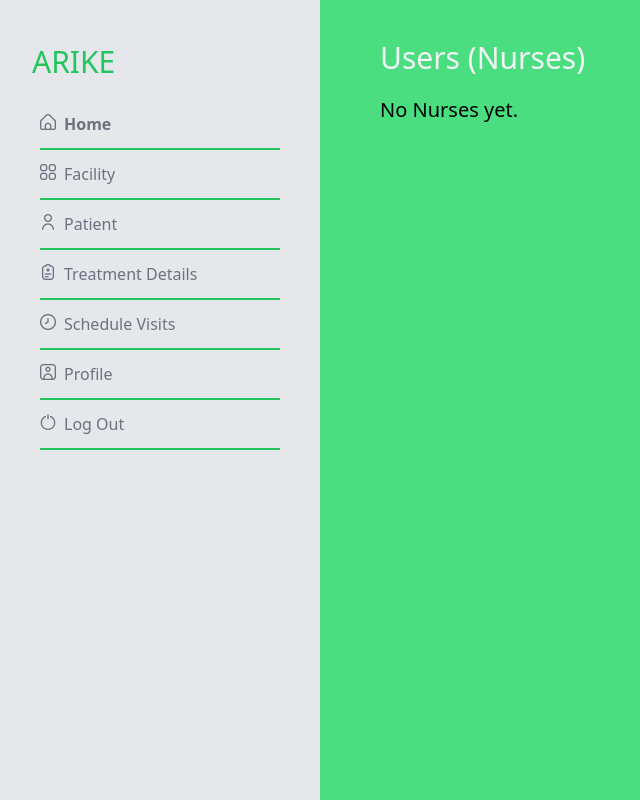
After one commit to Aayushi-Mittal/Arike, a Django app: template templates/nurse/list.html in a window 1280 px wide. The commit adds this page. Shown: the whole page, without its empty margins (0-640 px from the left). Run offline with Django 3.2, Linux system fonts and the light colour scheme; the template is opened without the code that fills it, so the values that code supplies are empty; some libraries are stand-ins or nearby versions.

Commit message:
Update permission, CRUD template for nurses

```diff
--- a/arike/settings.py
+++ b/arike/settings.py
@@ -155,7 +155,7 @@ LOGOUT_REDIRECT_URL="/login"
 STATIC_URL = 'static/'
 STATIC_ROOT = BASE_DIR / "staticfiles/"
 
-ALLOWED_HOSTS = ["gdc-arike.herokuapp.com"]
+ALLOWED_HOSTS = ["*"]
 
 # MIDDLEWARE = [
 #   "django_browser_reload.middleware.BrowserReloadMiddleware"
--- a/arike_manager/admin.py
+++ b/arike_manager/admin.py
@@ -12,3 +12,5 @@ admin.sites.site.register(Patient)
 admin.sites.site.register(State)
 admin.sites.site.register(Family_Detail)
 admin.sites.site.register(Patient_Disease)
+admin.sites.site.register(Disease)
+admin.sites.site.register(Treatment)
--- a/arike_manager/forms.py
+++ b/arike_manager/forms.py
@@ -6,7 +6,7 @@ class CustomUserCreationForm(UserCreationForm):
     def __init__(self, *args, **kwargs):
         super().__init__(*args, **kwargs)
         for field in self.fields:
-            if field!="deleted":
+            if field!="deleted" or field!="is_verified":
                 self.fields[field].widget.attrs["class"] = "p-1 mb-2 bg-gray-200/75 rounded-lg w-full"
     class Meta:
         model = UserProfile
--- a/arike_manager/models.py
+++ b/arike_manager/models.py
@@ -94,6 +94,7 @@ class UserProfile(TimeStampMixin):
     district = models.ForeignKey(
         District, on_delete=models.CASCADE, blank=True, null=True
     )
+    USERNAME_FIELD = 'user.username'
 
     def __str__(self):
         return f"{self.user.username}"
--- a/templates/auth/create.html
+++ b/templates/auth/create.html
@@ -2,7 +2,7 @@
 {% load crispy_forms_tags %}
 {% block title %}Arike-Create User{% endblock title %}
  {% block content %}
-<div class="flex flex-col w-full flex-wrap">
+<div class="flex flex-col w-2/3 flex-wrap">
     <div class="px-10 py-5 m-5">
         <h1 class="text-3xl text-gray-100 mb-6">Create User (Nurse)</h1>
         <form method="post">
--- a/templates/auth/dashboard.html
+++ b/templates/auth/dashboard.html
@@ -13,6 +13,7 @@
                     <a href="/patient/"><button class="mt-2 mr-2 p-2 bg-red-500 text-gray-100 rounded-lg" type="submit"><i class="fi fi-rr-eye mr-2"></i>View</button></a>
                 </div>
             </div>
+            {% if request.user == "admin" or request.user == "distadmin" or request.user.username == "admin" or request.user.username == "distadmin" %}
             <div class="shadow bg-gray-100 rounded-lg w-1/3 p-4 m-2">
                 <a href=""><h2 class="text-xl font-semibold hover:text-red-600"><i class="fi fi-rr-apps mr-2"></i>Facility</h2></a>
                 <p class="text-sm text-gray-500">Create Facility, View Facility, Update Facility, Delete Facility</p><div class="flex">
@@ -20,6 +21,7 @@
                     <a href="/facility/"><button class="mt-2 mr-2 p-2 bg-red-500 text-gray-100 rounded-lg" type="submit"><i class="fi fi-rr-eye mr-2"></i>View</button></a>
                 </div>
             </div>
+            {% endif %}
             <div class="shadow bg-gray-100 rounded-lg w-1/3 p-4 m-2">
                 <a href=""><h2 class="text-xl font-semibold hover:text-red-600"><i class="fi fi-rr-treatment mr-2"></i>Treatment</h2></a>
                 <p class="text-sm text-gray-500">Create Patients, View Patients, Update Patients, Delete Patients</p>
--- a/templates/base_dashboard.html
+++ b/templates/base_dashboard.html
@@ -12,7 +12,7 @@
 			<a href="/treatment/"><li class="py-3 border-b-2 border-green-500 hover:text-gray-900 hover:border-red-500"><i class="fi fi-rr-treatment mr-2"></i>Treatment Details</li></a>
 			{% comment %} <a href="/family/"><li class="py-3 border-b-2 border-green-500 hover:text-gray-900 hover:border-red-500"><i class="fi fi-rr-id-badge mr-2"></i>Patient Family Details</li></a> {% endcomment %}
 			<a href="/visit/"><li class="py-3 border-b-2 border-green-500 hover:text-gray-900 hover:border-red-500"><i class="fi fi-rr-clock mr-2"></i></i>Schedule Visits</li></a>
-			{% if request.user == "admin" or request.user == "distadmin" %}
+			{% if request.user == "admin" or request.user == "distadmin" or request.user.username == "admin" or request.user.username == "distadmin" %}
 			<a href="/user/create/"><li class="py-3 border-b-2 border-green-500 hover:text-gray-900 hover:border-red-500"><i class="fi fi-rr-user-add mr-2"></i>Create Nurses</li></a>
 			{% endif %}
 			<a href="/profile/{{request.user.id}}"><li class="py-3 border-b-2 border-green-500 hover:text-gray-900 hover:border-red-500"><i class="fi fi-rr-portrait mr-2"></i>Profile</li></a>
--- a/templates/facility/list.html
+++ b/templates/facility/list.html
@@ -4,7 +4,9 @@
 <div class="flex flex-col flex-wrap px-10 py-5 m-5">
     <div class="flex">
         <h1 class="text-3xl text-gray-100 mr-10 mb-5">Facilities</h1>
+        {% if request.user == "admin" or request.user == "distadmin" or request.user.username == "admin" or request.user.username == "distadmin" %}
         <a href="/facility/create/"><button class="p-2 w-200 bg-red-500 text-gray-100 rounded-lg"><i class="fi fi-rr-add mr-2"></i>Add</button></a>
+        {% endif %}
     </div>
     <div class="flex flex-wrap">
         {% for f in facility %}
@@ -17,8 +19,10 @@
                     <li><b>Pincode:</b> {{f.pincode}}</li>
                     <li><b>Phone Number:</b> {{f.phone}}</li>
                 </ul>
+                {% if request.user == "admin" or request.user == "distadmin" or request.user.username == "admin" or request.user.username == "distadmin" %}
                 <a href="/facility/update/{{f.id}}/"><button class="mt-2 p-2 bg-red-500 text-gray-100 rounded-lg" type="submit"><i class="fi fi-rr-pencil"></i></button></a>
                 <a href="/facility/delete/{{f.id}}/"><button class="mt-2 p-2 bg-red-500 text-gray-100 rounded-lg" type="submit"><i class="fi fi-rr-trash"></i></button></a>
+                {% endif %}
             </div>
         {% empty %}
             <div class="flex items-center justify-center">
--- /dev/null
+++ b/templates/nurse/create.html
@@ -0,0 +1,4 @@
+{% extends "../CRUD/create.html" %}
+{% block title %}Arike Create Nurse{% endblock title %}
+{% block fieldname %}Nurse{% endblock fieldname %}
+{% block url %}Nurse{% endblock url %}
--- /dev/null
+++ b/templates/nurse/list.html
@@ -0,0 +1,33 @@
+{% extends "../base_dashboard.html" %}
+{% block title %}Arike View Nurses{% endblock title %}
+{% block content %}
+<div class="flex flex-col flex-wrap px-10 py-5 m-5">
+    <div class="flex">
+        <h1 class="text-3xl text-gray-100 mr-10 mb-5">Users (Nurses)</h1>
+        {% if request.user == "admin" or request.user == "distadmin" or request.user.username == "admin" or request.user.username == "distadmin" %}
+        <a href="/user/create/"><button class="p-2 w-200 bg-red-500 text-gray-100 rounded-lg"><i class="fi fi-rr-add mr-2"></i>Add</button></a>
+        {% endif %}
+    </div>
+    <div class="flex flex-wrap">
+        {% for u in userprofile %}
+            <div class="shadow bg-gray-100 rounded-lg w-1/3 p-4 m-2">
+                <a href="/facility/detail/{{f.id}}"><h2 class="text-xl font-semibold hover:text-red-600"><i class="fi fi-rr-apps mr-2"></i>{{u.user.username}}</h2></a>
+                <ul class="text-sm text-gray-500 p-2">
+                    <li><b>Role:</b> {{u.role}}</li>
+                    <li><b>Facility:</b> {{u.facility}}</li>
+                    <li><b>District:</b> {{u.district}}</li>
+                    <li><b>Phone Number:</b> {{u.phone}}</li>
+                </ul>
+                {% if request.user == "admin" or request.user == "distadmin" or request.user.username == "admin" or request.user.username == "distadmin" %}
+                <a href="/user/update/{{u.id}}/"><button class="mt-2 p-2 bg-red-500 text-gray-100 rounded-lg" type="submit"><i class="fi fi-rr-pencil"></i></button></a>
+                <a href="/user/delete/{{u.id}}/"><button class="mt-2 p-2 bg-red-500 text-gray-100 rounded-lg" type="submit"><i class="fi fi-rr-trash"></i></button></a>
+                {% endif %}
+            </div>
+        {% empty %}
+            <div class="flex items-center justify-center">
+                <div class="text-xl">No Nurses yet.</div>
+            </div>
+        {% endfor %}
+    </div>
+</div>
+{% endblock content %}
--- /dev/null
+++ b/templates/nurse/update.html
@@ -0,0 +1,4 @@
+{% extends "../CRUD/update.html" %}
+{% block title %}Arike Update Nurse{% endblock title %}
+{% block fieldname %}Nurse{% endblock fieldname %}
+{% block url %}nurse{% endblock url %}
--- a/templates/user/create.html
+++ /dev/null
@@ -1,6 +0,0 @@
-{% extends "../CRUD/create.html" %}
-{% block title %}Arike Create User{% endblock title %}
-{% block fieldname%}User{% endblock fieldname %}
-{% block create %}
-<a href="/user/"><button class="mt-2 p-2 w-full bg-red-500 text-gray-100 text-md font-semibold rounded-lg" type="submit">Create</button></a>
-{% endblock create %}
```
Also changed, not shown: templates/user/list.html (deleted, +0 -29 lines), templates/user/assign.html (deleted), templates/user/delete.html (deleted), templates/user/update.html (deleted), templates/user/view.html (deleted).
